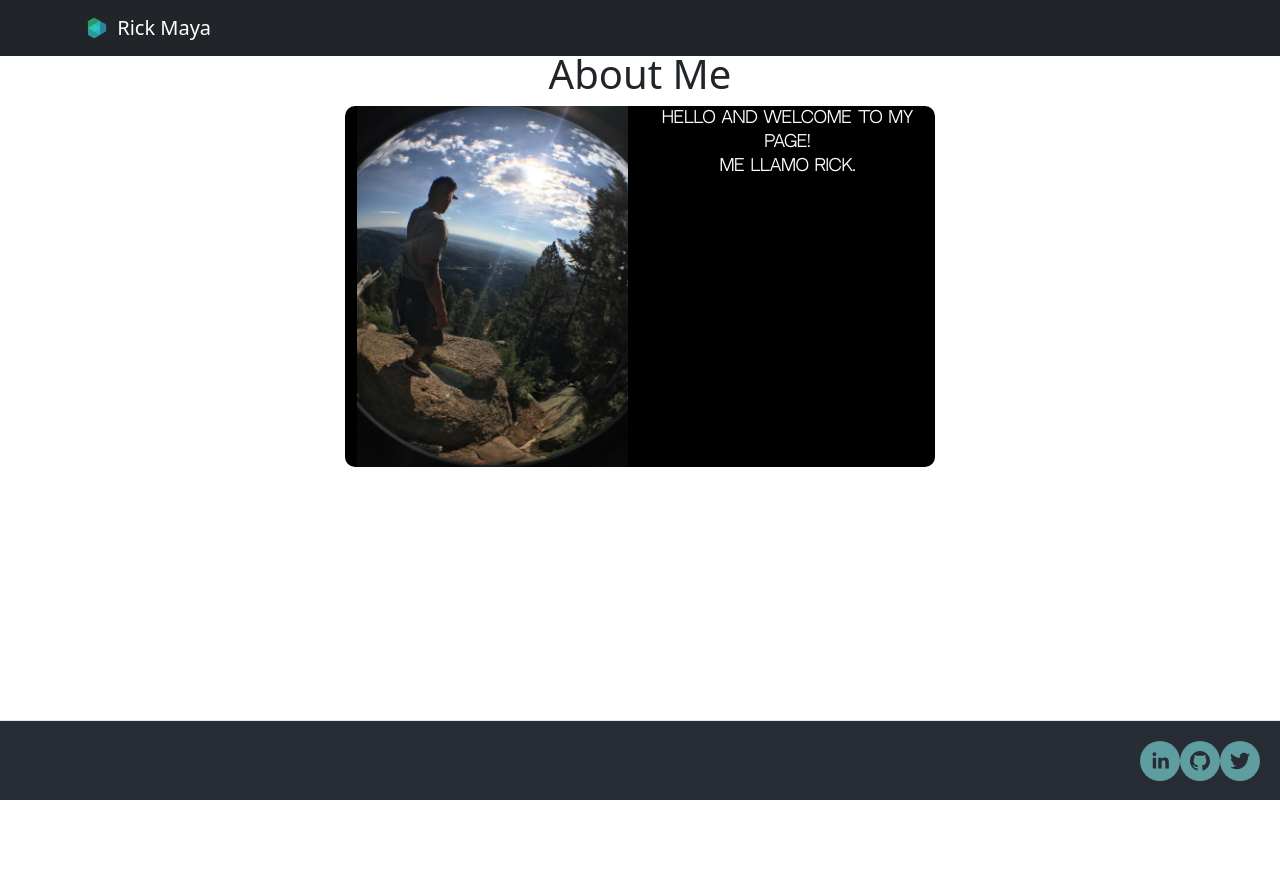
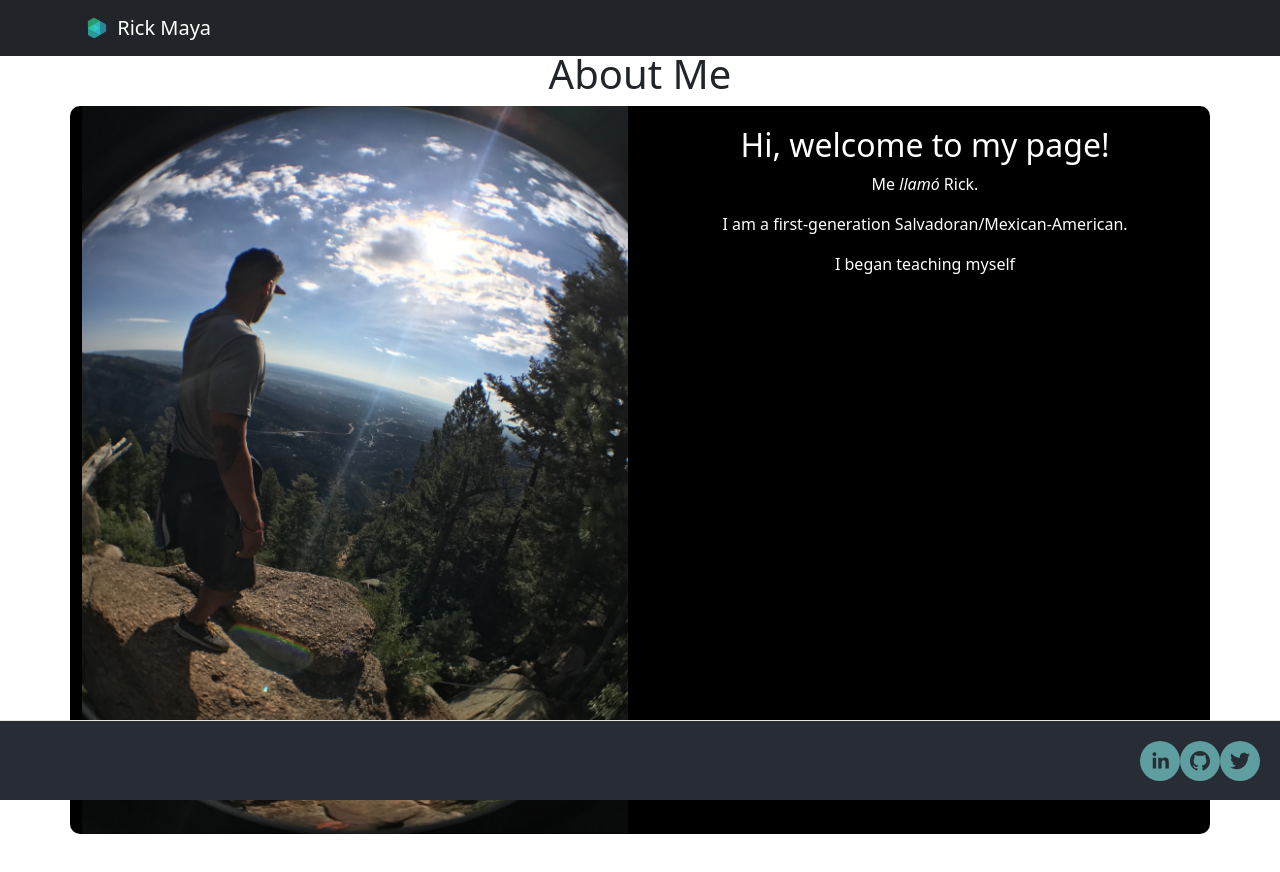
Before and after one commit to rickstylz01/FM-Portfolio, a React (Create React App) app: page /about in a window 1280 px wide. Shown: the top 872 px of the page. Before the commit the page ends 800 px from the top, so only its background shows below. Built offline with nearby package versions, Linux system fonts and the light colour scheme.

Commit message:
add text to the aboutme component

```diff
--- a/src/components/About/About.css
+++ b/src/components/About/About.css
@@ -1,7 +1,10 @@
 .introduction {
   background-color: black;
   border-radius: 10px;
-  width: 50%;
+  width: 100%;
   color: white;
-  font-family: "NeutralFace";
 }
+
+.paragraphOne {
+  margin-top: 20px;
+}
--- a/src/components/About/About.js
+++ b/src/components/About/About.js
@@ -20,11 +20,18 @@ const About = (props) => {
             />
           </Col>
 
-          <Col>
+          <Col className="paragraphOne">
+            <h2>
+              Hi, welcome to my page!
+            </h2>
             <p>
-              Hello and welcome to my page!
-              <br />
-              Me llamo Rick.
+              Me <i>llamó</i> Rick.
+            </p>
+            <p>
+              I am a first-generation Salvadoran/Mexican-American.
+            </p>
+            <p>
+              I began teaching myself
             </p>
           </Col>
         </Row>
--- a/src/components/Landing.js
+++ b/src/components/Landing.js
@@ -13,8 +13,6 @@ const Landing = () => {
         <source src={unplug} type="video/mp4" />
       </video>
 
-      {/*<Container className="logo-img">*/}
-      {/*  */}
       <Link to="/">
         <Image
           src="/images/LOGO.png"
@@ -23,7 +21,6 @@ const Landing = () => {
           fluid
         />
       </Link>
-      {/*</Container>*/}
 
       <Container className="home-nav-links">
         <Row className="row-width">
```
